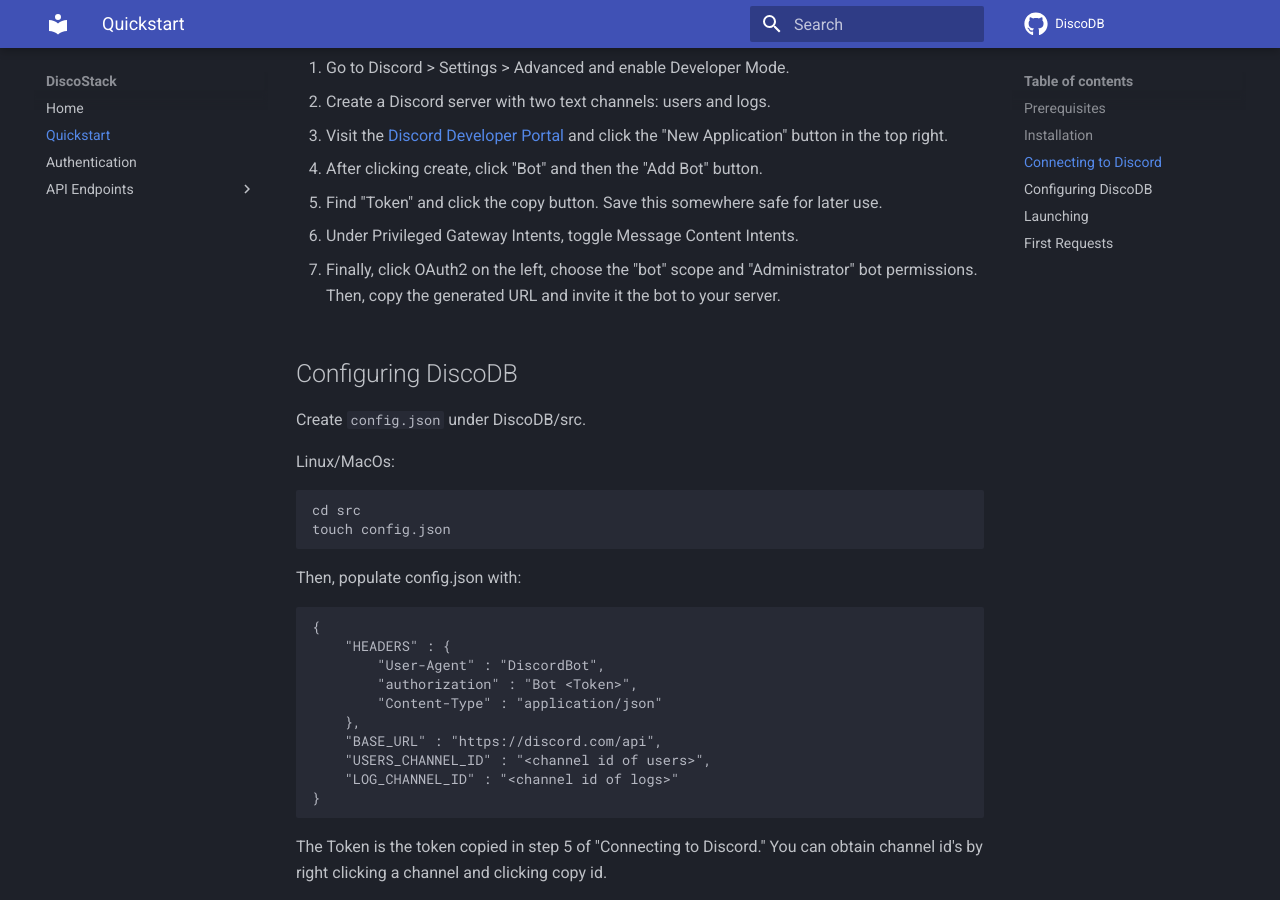
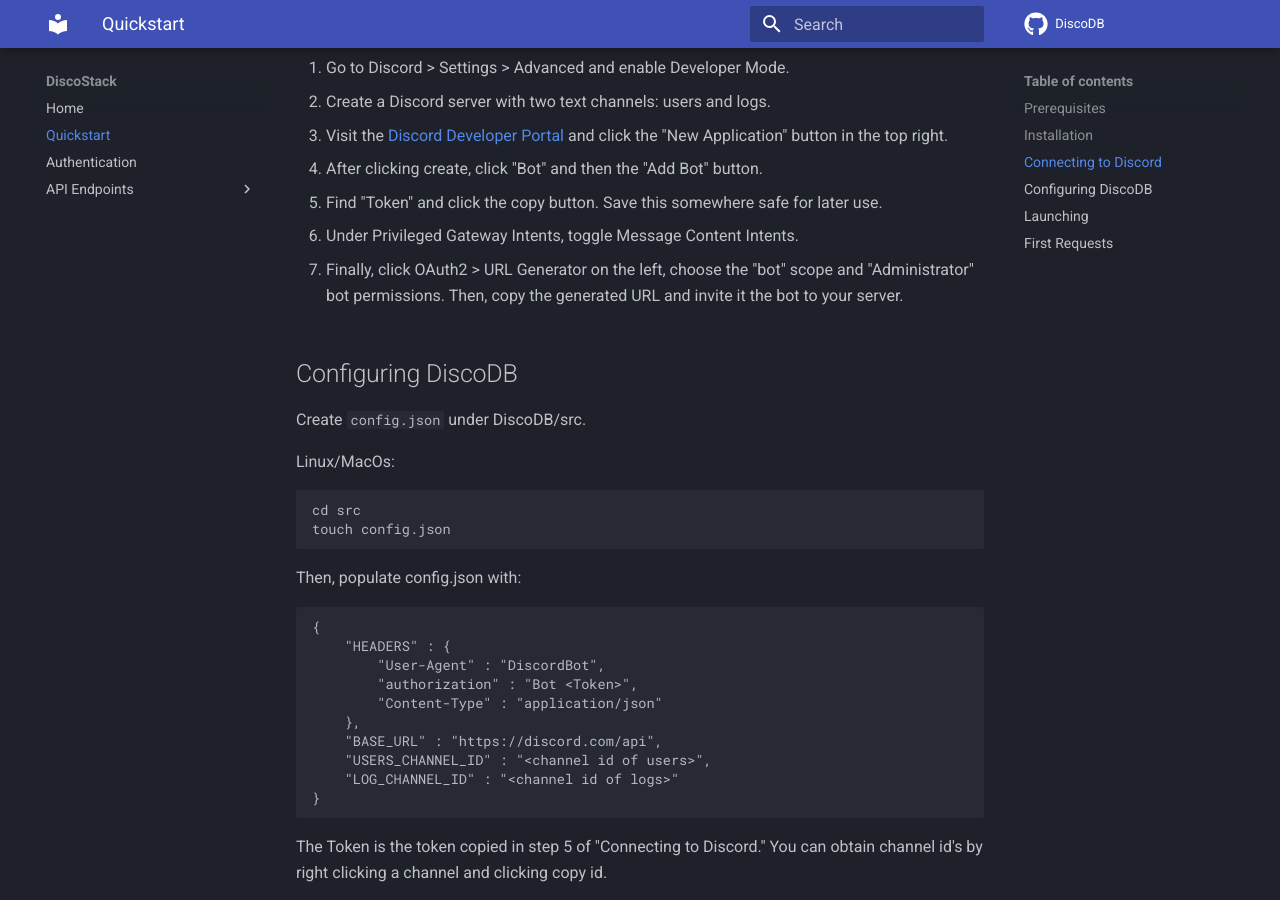
Before and after one commit to andyluo03/DiscoDB, an MkDocs documentation site: the page built from docs/docs/quickstart.md, in a window 1280 px wide and 900 px high, scrolled down 589 px. Built offline with MkDocs 1.6.1 and Material for MkDocs 9.7.7, drawn with Linux system fonts in a browser that asks for light colours; comment, search, counter and statistics services are not loaded.

Commit message:
Update quickstart.md

```diff
--- a/docs/docs/quickstart.md
+++ b/docs/docs/quickstart.md
@@ -33,7 +33,7 @@
 
 6. Under Privileged Gateway Intents, toggle Message Content Intents.
 
-7. Finally, click OAuth2 on the left, choose the "bot" scope and "Administrator" bot permissions. Then, copy the generated URL and invite it the bot to your server.
+7. Finally, click OAuth2 > URL Generator on the left, choose the "bot" scope and "Administrator" bot permissions. Then, copy the generated URL and invite it the bot to your server.
 
 ## Configuring DiscoDB
 
```
